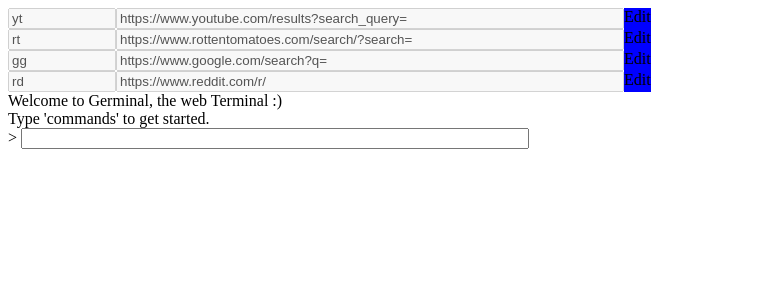
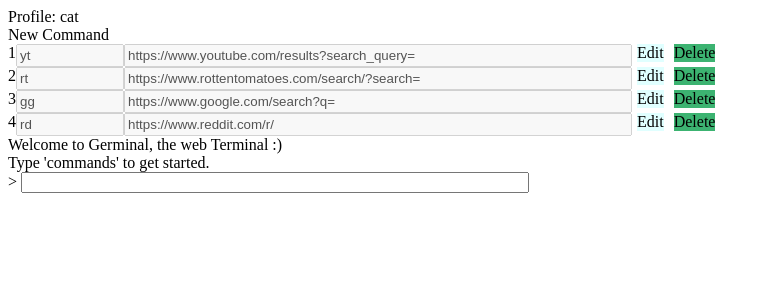
Before and after one commit to kaaaata/jelly, a React app: page / in a window 1280 px wide. Shown: the top 300 px of the page, without its empty margins (0-770 px from the left). Built offline with nearby package versions, Linux system fonts and the light colour scheme; the HTML template or start-up script is replaced by a standard one.

Commit message:
Implement basic working aliasing

```diff
--- a/client/src/components/App.js
+++ b/client/src/components/App.js
@@ -10,18 +10,19 @@
       lines: [], // a log of all input/outputs entered thus far
       inputLines: [], // a log of all inputs only entered thus far
       inputTracker: 0, // when user hits arrow up/down, inputTracker tracks the previous input to display
+      builtInCommands: ['clear', 'open'], // list of built-in commands
       profile: 'cat', // current active alias profile, to-do
-      commands: { // all active commands
-        'yt': { url: 'https://www.youtube.com/results?search_query=', editing: false },
-        'rt': { url: 'https://www.rottentomatoes.com/search/?search=', editing: false },
-        'gg': { url: 'https://www.google.com/search?q=', editing: false },
-        'rd': { url: 'https://www.reddit.com/r/', editing: false },
-      },
+      commands: [ // all active commands, {alias:url}
+        {id: 1, yt:'https://www.youtube.com/results?search_query='},
+        {id: 2, rt:'https://www.rottentomatoes.com/search/?search='},
+        {id: 3, gg:'https://www.google.com/search?q='},
+        {id: 4, rd:'https://www.reddit.com/r/'},
+      ],
       editingMode: false, // currently editing commands?
     };
 
     document.onkeydown = async(e) => {
-      if (this.state.editingMode) return; // cannot send commands in editor mode
+      if (this.state.editingMode) return; // cannot send commands in editingMode
       if (e.keyCode === 13) { // enter
         this.execute(this.state.text);
       } else if (e.keyCode === 38 || e.keyCode === 40) { // up/down arrows
@@ -34,7 +35,7 @@
     };
 
     this.setStateAsync = this.setStateAsync.bind(this);
-    this.updateCommand = this.updateCommand.bind(this);
+    this.writeCommand = this.writeCommand.bind(this);
     this.execute = this.execute.bind(this);
     this.printLine = this.printLine.bind(this);
   }
@@ -50,11 +51,29 @@
     await this.printLine({ text: 'Type \'commands\' to get started.', type: 'output' });
   }
 
-  async updateCommand(command) { // update an existing command
-    const stateCopy = Object.assign({}, this.state);
-    stateCopy.commands[command.alias].url = command.url;
-    stateCopy.commands[command.alias].edit = command.edit;
-    await this.setStateAsync(stateCopy);
+  writeCommand(action, id, alias, url) { // new, update, or remove an existing command
+    let newCommands = this.state.commands.slice();
+    if (action === 'new') { // new = add a new blank object
+      newCommands.push({ 'id': this.state.commands[this.state.commands.length - 1].id + 1, '' : '' });
+    } else if (action === 'update') { // update = find the object, add a new k-v pair, delete the old k-v pair
+      newCommands.forEach(command => {
+        if (command.id === id) {
+          const oldAlias = Object.keys(command)[1];
+          if (oldAlias === alias) {
+            command[alias] = url;
+          } else {
+            command[alias] = url;
+            delete command[oldAlias];
+          }
+        }
+      })
+    } else if (action === 'delete') {
+      newCommands = newCommands.filter(command => Object.values(command)[0] !== id);
+    }
+    this.setState({ commands: []}, () => {
+      console.log(this.state.commands);
+      this.setState({ commands: newCommands }, () => console.log(this.state.commands));
+    });
   }
 
   async printLine(command = { text: '', type: 'input' }) {
@@ -73,23 +92,26 @@
     const parse = rawCommand.trim().replace(/\s+/g,' ').split(' ');
     const command = parse[0];
     const body = parse.length > 1 ? parse.slice(1).join(' ') : '';
-    if (command === 'c') {
+    console.log(`<${command}> --> <${body}>`);
+    if (command === 'commands') {
       await this.setStateAsync({ editingMode: true });
-    } else if (command === 'o') {
-      window.open(`http://${body}.com`, '_blank');
-    } else if (command === 'oe') {
+    } else if (command === 'clear') {
+      await this.setStateAsync({ lines: [], inputLines: [], inputTracker: 0 });
+    } else if (command === 'open') {
+      window.open(`${body.startsWith('https://') || body.startsWith('http://') ? 'http://' : ''}${body}.com`, '_blank');
+    } else if (command === 'exact') {
       window.open(body, '_blank');
-    } else if (this.state.commands.hasOwnProperty(command)) {
-      window.open(this.state.commands[command].url + body, '_blank');
+    } else if (this.state.commands.filter(item => Object.keys(item)[1] === command).length) {
+      window.open(this.state.commands.filter(item => Object.keys(item)[1] === command)[0][command] + body, '_blank');
     }
     await this.printLine({ text: this.state.text, type: 'input' });
-    await this.setState({ lineTracker: this.state.lineTracker + 1 });
+    await this.setStateAsync({ lineTracker: this.state.lineTracker + 1 });
   }
 
   render() {
     return (
       <div className='app'>
-        <CommandList commands={this.state.commands} updateCommand={this.updateCommand} />
+        <CommandList commands={this.state.commands} profile={this.state.profile} writeCommand={this.writeCommand} />
         {this.state.lines.map((line, index) => (
           <Line key={index} text={line.text} type={line.type} />
         ))}
--- a/client/src/components/Command.js
+++ b/client/src/components/Command.js
@@ -3,32 +3,73 @@
 export default class CommandList extends Component {
   constructor(props) {
     super(props);
-    this.state = Object.assign({}, props);
-    console.log(this.state);
+    this.state = {
+      index: props.index,
+      id: props.id,
+      alias: props.alias,
+      url: props.url,
+      editing: false, // make default true later
+      oldAlias: props.alias,
+      oldUrl: props.url,
+    };
+    this.setStateAsync = this.setStateAsync.bind(this);
+  }
+
+  setStateAsync(state) {
+    return new Promise((resolve) => {
+      this.setState(state, resolve);
+    });
   }
 
   render() {
     return (
       <div className='command' style={{ display: 'flex' }}>
-        <input
+        <div>
+          {this.state.index}
+        </div>
+
+        <input // alias box
           value={this.state.alias}
           onChange={e => this.setState({ alias: e.target.value })}
-          disabled={!this.state.edit}
+          disabled={!this.state.editing}
           style={{ width: '100px' }}
         ></input>
-        <input
+
+        <input // url box
           value={this.state.url}
           onChange={e => this.setState({ url: e.target.value })}
-          disabled={!this.state.edit}
+          disabled={!this.state.editing}
           style={{ width: '500px' }}
         ></input>
-        <div
-          onClick={() => this.setState({ edit: !this.state.edit },
-            () => this.props.updateCommand(this.state))}
-          style={{ backgroundColor: this.state.edit ? 'red' : 'blue' }}
+
+        <div // 'edit/save' button
+          onClick={async() => {
+            await this.setStateAsync({ editing: !this.state.editing });
+            if (this.state.editing) { // clicking 'edit'
+              // do nothing else
+            } else { // clicking 'save'
+              this.props.writeCommand('update', this.state.id, this.state.alias, this.state.url);
+              this.setState({ oldAlias: this.state.alias, oldUrl: this.state.url });
+            }
+          }}
+          style={{ backgroundColor: this.state.editing ? 'PaleVioletRed' : 'LightCyan', margin: '5px', marginTop: 0 }}
         >
-          {!this.state.edit && <div>Edit</div>}
-          {this.state.edit && <div>Save</div>}
+          {!this.state.editing && <div>Edit</div>}
+          {this.state.editing && <div>Save</div>}
+        </div>
+
+        <div // 'delete/cancel' button
+          onClick={() => {
+            if (!this.state.editing) { // clicking 'delete'
+              this.props.writeCommand('delete', this.state.id);
+            } else { // clicking 'cancel'
+              this.setState({ alias: this.state.oldAlias, url: this.state.oldUrl, editing: !this.state.editing });
+            }
+          }}
+          style={{ backgroundColor: 'MediumSeaGreen', margin: '5px', marginTop: 0 }}
+        >
+          {!this.state.editing && <div>Delete</div>}
+          {this.state.editing && <div>Cancel</div>}
         </div>
       </div>
     );
--- a/client/src/components/CommandList.js
+++ b/client/src/components/CommandList.js
@@ -5,13 +5,20 @@
   render() {
     return (
       <div className='command-list'>
-        {Object.keys(this.props.commands).map(command => (
+        <div className='nav'>
+          Profile: {this.props.profile}
+        </div>
+        <div className='nav' onClick={() => this.props.writeCommand('new')}>
+          New Command
+        </div>
+        {this.props.commands.map((command, index) => (
           <Command
-            key={command}
-            alias={command}
-            url={this.props.commands[command].url}
-            edit={this.props.commands[command].edit}
-            updateCommand={this.props.updateCommand}
+            key={index}
+            index={index + 1}
+            id={command.id}
+            alias={Object.keys(command)[1]}
+            url={Object.values(command)[1]}
+            writeCommand={this.props.writeCommand}
           />
         ))}
       </div>
```
Also changed, not shown: 2 other files (tests, documents, lock files or other folders).
